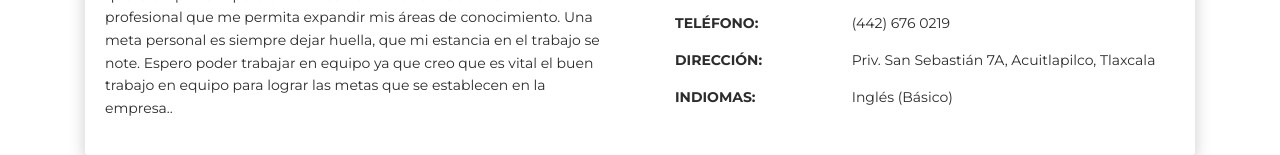
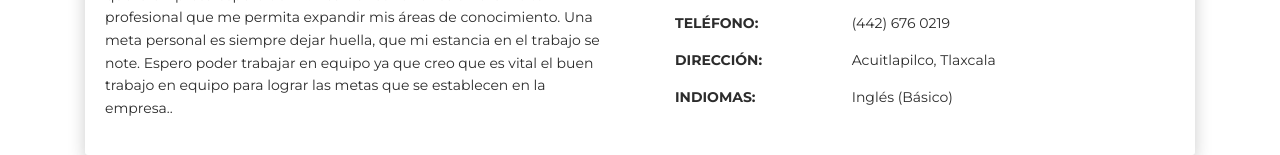
Before and after one commit to mfloresz/page, a plain HTML site: page index.html in a window 1280 px wide. Shown: the part 751-906 px from the top of the page. Drawn offline with Linux system fonts and the light colour scheme.

Commit message:
Update index.html

```diff
--- a/index.html
+++ b/index.html
@@ -101,7 +101,7 @@
                   </div>
                   <div class="row mt-3">
                     <div class="col-sm-4"><strong class="text-uppercase">Dirección:</strong></div>
-                    <div class="col-sm-8">Priv. San Sebastián 7A, Acuitlapilco, Tlaxcala</div>
+                    <div class="col-sm-8">Acuitlapilco, Tlaxcala</div>
                   </div>
                   <div class="row mt-3">
                     <div class="col-sm-4"><strong class="text-uppercase">Indiomas:</strong></div>
```
